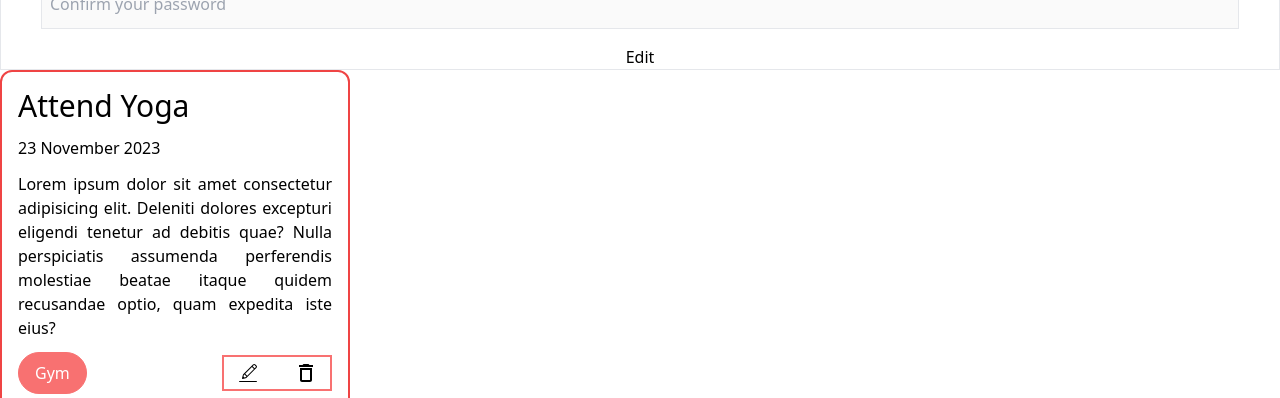
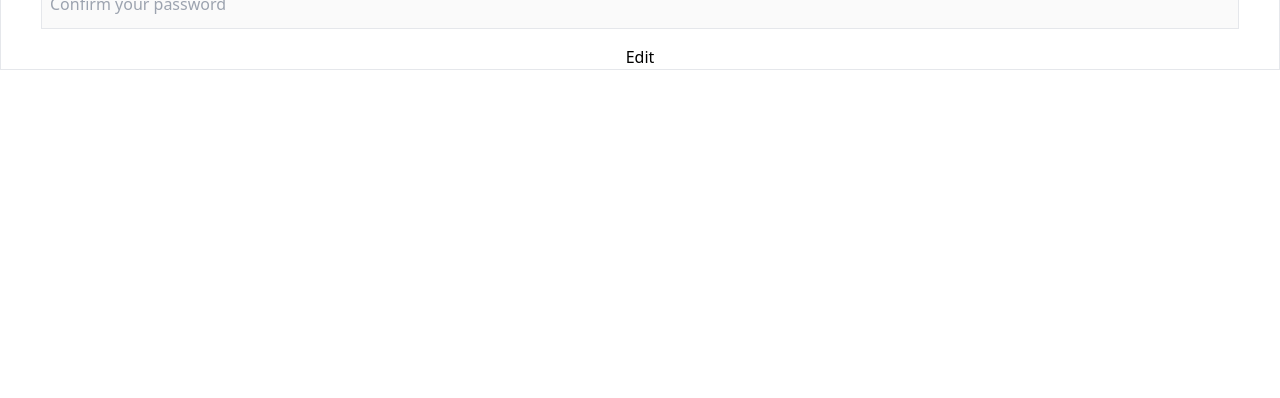
Before and after one commit to fanelob46/Track-Daily, a React (Vite) app in the folder frontend/: page / in a window 1280 px wide. Shown: the part 2360-2758 px from the top of the page. After the commit the page ends 2430 px from the top, so only its background shows below. Built offline with nearby package versions, Linux system fonts and the light colour scheme.

Commit message:
Minor changes

```diff
--- a/frontend/src/App.tsx
+++ b/frontend/src/App.tsx
@@ -1,5 +1,4 @@
 import AddTaskUI from "./components/AddTaskUI";
-import TaskCard from "./components/TaskCard";
 import SignUpPage from "./pages/SignUpPage";
 
 function App() {
@@ -8,14 +7,7 @@ function App() {
       <h1 className="text-9xl"> Baloyi fanelo</h1>
       <AddTaskUI />
       <SignUpPage />
-      <TaskCard
-        title={"Attend Yoga"}
-        date={"23 November 2023"}
-        description={
-          "Lorem ipsum dolor sit amet consectetur adipisicing elit. Deleniti dolores excepturi eligendi tenetur ad debitis quae? Nulla perspiciatis assumenda perferendis molestiae beatae itaque quidem recusandae optio, quam expedita iste eius?"
-        }
-        tag={"Gym"}
-      />
+
     </>
   );
 }
--- a/frontend/src/components/TaskCard.tsx
+++ b/frontend/src/components/TaskCard.tsx
@@ -9,7 +9,7 @@ type TaskCardProps = {
 };
 const TaskCard = ({ title, date, description, tag }: TaskCardProps) => {
   return (
-    <section className="border-2 border-red-500 w-[350px] p-4 space-y-3 rounded-xl hover:scale-105">
+    <section className="border-2 border-red-500 w-[350px] p-4 space-y-3 rounded-xl hover:scale-[1.01] cursor-default">
       <h3 className="text-3xl">{title}</h3>
       <p>{date}</p>
       <p className="text-justify">{description}</p>
--- a/frontend/src/layouts/AuthLayout.tsx
+++ b/frontend/src/layouts/AuthLayout.tsx
@@ -5,7 +5,7 @@ const AuthLayout = ({ children }: { children: ReactNode }) => {
     <section className="border border-red-500 grid grid-cols-2 h-screen items-center">
       <img
         className="border h-full w-full object-cover object-center"
-        src="https://checkify.com/wp-content/uploads/design-16x9-47.webp"
+        src="https://cdn.prod.website-files.com/668cdb4718c0f5195a92717d/66a83d38dd44e03e114223f5_Understanding-top-tasks.png"
         alt=""
       />
       {children}
```
